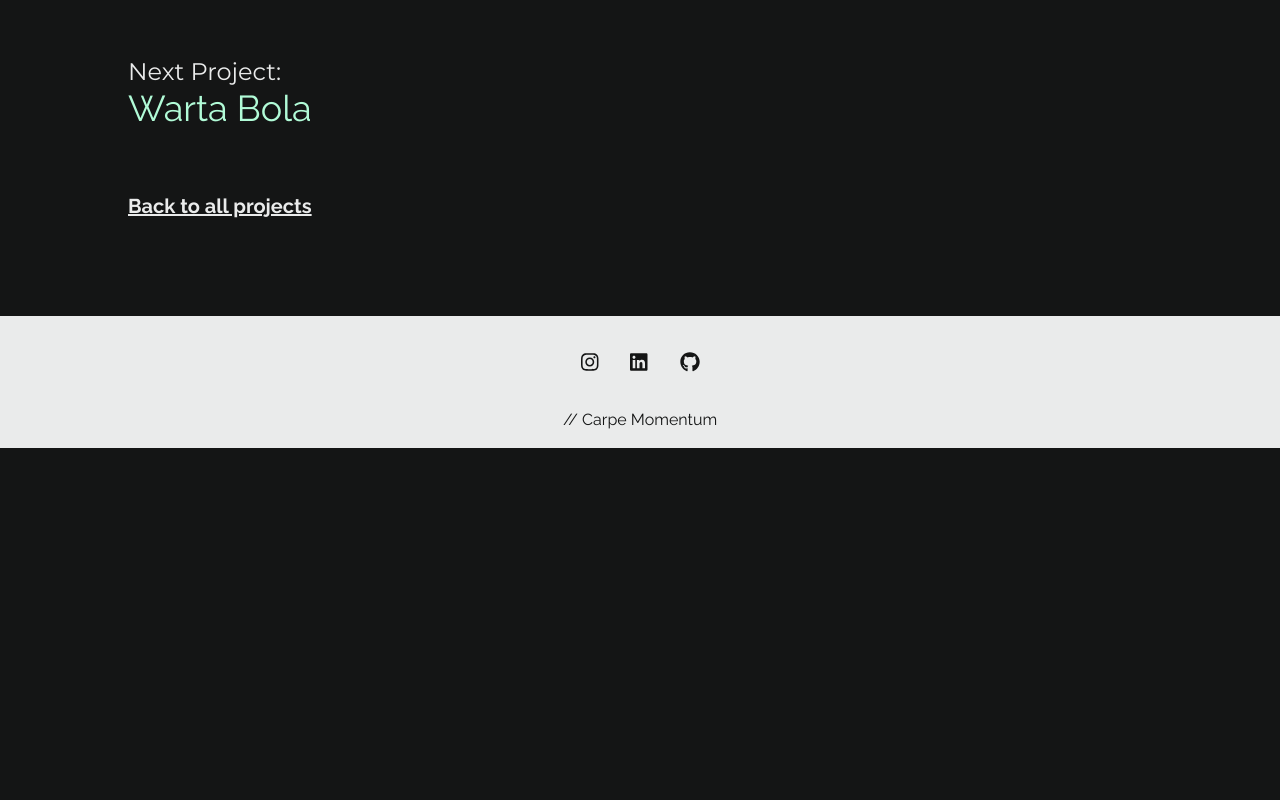
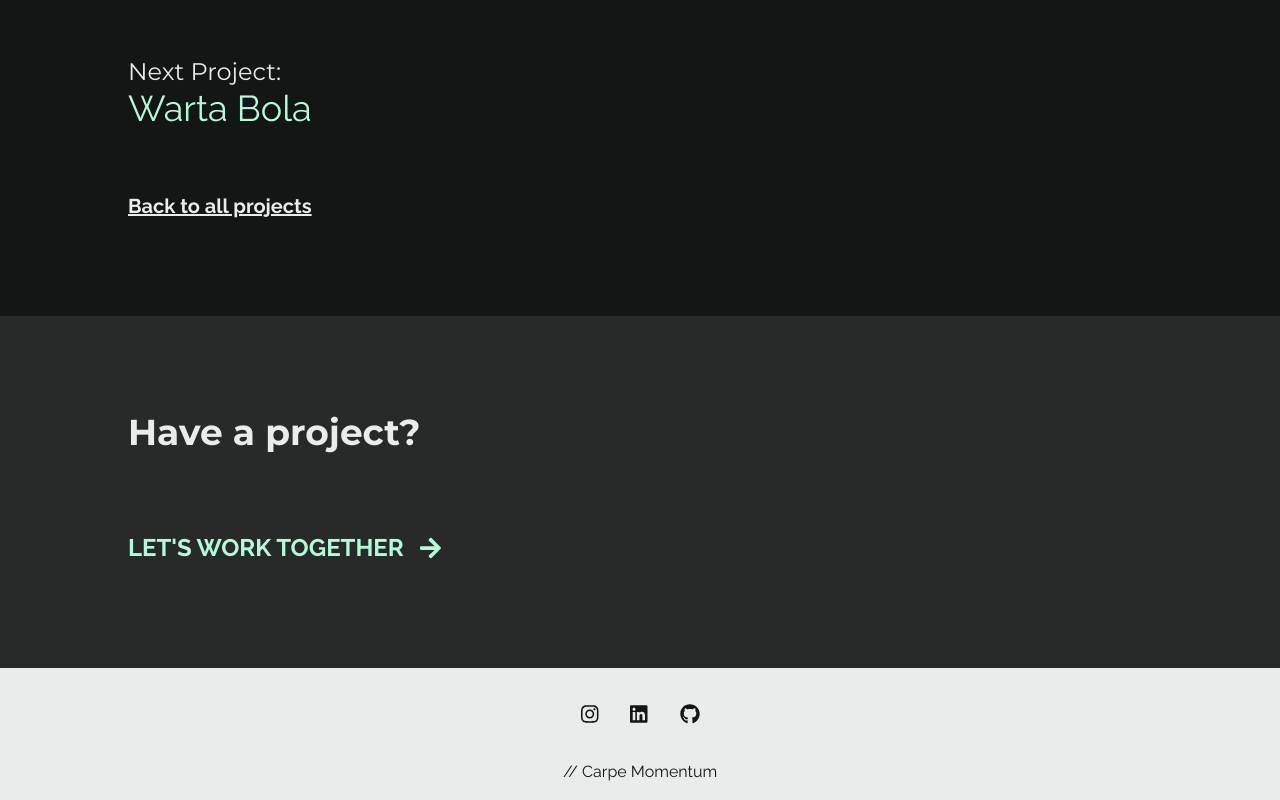
Before and after one commit to yogaajie2/porto, a Nuxt app: page /projects/flygoal in a window 1280 px wide. Shown: the part 3572-4372 px from the top of the page. Before the commit the page ends 4020 px from the top, so only its background shows below. Built offline with nearby package versions, Linux system fonts and the light colour scheme.

Commit message:
components: Implement new BottomQuestion component to pages

```diff
--- a/pages/about.vue
+++ b/pages/about.vue
@@ -27,6 +27,7 @@
 
     <Skills />
     <KeyValues />
+    <BottomQuestion />
   </main>
 </template>
 
--- a/pages/index.vue
+++ b/pages/index.vue
@@ -8,6 +8,7 @@
     <ProjectList />
     <Skills />
     <KeyValues />
+    <BottomQuestion />
   </main>
 </template>
 
--- a/pages/projects/_id.vue
+++ b/pages/projects/_id.vue
@@ -94,6 +94,8 @@
         <p class="font-heading font-bold text-xl underline transition-colors duration-200 hover:text-tertiary">Back to all projects</p>
       </NuxtLink>
     </section>
+
+    <BottomQuestion />
   </main>
 </template>
 
--- a/pages/projects/index.vue
+++ b/pages/projects/index.vue
@@ -6,6 +6,7 @@
     />
 
     <ProjectList />
+    <BottomQuestion />
   </main>
 </template>
 
```
Lines whose indentation alone changed are shown as unchanged.
